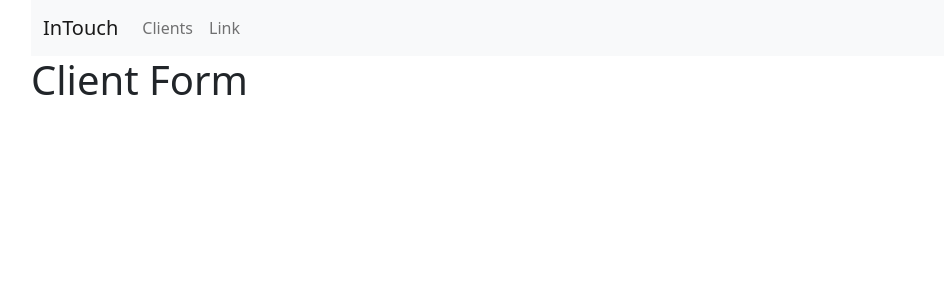
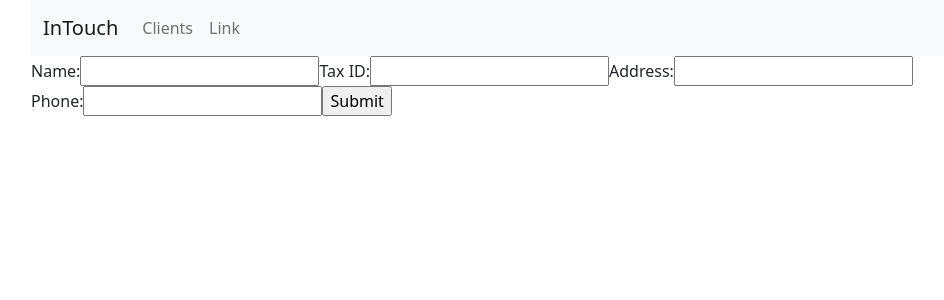
Before and after one commit to Gstafylopatis/intouch-frontend, a React (Create React App) app: page /clients/1 in a window 1280 px wide. Shown: the top 300 px of the page, without its empty margins (51-995 px from the left). Built offline with nearby package versions, Linux system fonts and the light colour scheme.

Commit message:
Implemented basic clientForm

```diff
--- a/src/components/Clients.jsx
+++ b/src/components/Clients.jsx
@@ -19,6 +19,12 @@ class Clients extends Component {
         phone: '657897',
       },
     ],
+  };
+
+  handleDelete = (id) => {
+    let clients = [...this.state.clients];
+    clients = clients.filter((client) => client.id !== id);
+    this.setState({ clients });
   };
 
   render() {
@@ -45,6 +51,14 @@ class Clients extends Component {
                   Edit
                 </Link>
               </td>
+              <td>
+                <button
+                  className='btn btn-danger'
+                  onClick={() => this.handleDelete(client.id)}
+                >
+                  Delete
+                </button>
+              </td>
             </tr>
           ))}
         </tbody>
--- a/src/components/clientForm.jsx
+++ b/src/components/clientForm.jsx
@@ -1,8 +1,66 @@
 import React, { Component } from 'react';
 
 class ClientForm extends Component {
+  state = {
+    name: '',
+    tax_id: '',
+    address: '',
+    phone: '',
+  };
+
+  handleChange = (event) => {
+    const field = event.target.name;
+    this.setState({ [field]: event.target.value });
+  };
+
+  handleSubmit = (event) => {
+    event.preventDefault();
+    console.log(event);
+    console.log(this.state);
+  };
+
   render() {
-    return <h1>Client Form</h1>;
+    return (
+      <form onSubmit={this.handleSubmit}>
+        <label>
+          Name:
+          <input
+            type='text'
+            name='name'
+            value={this.state.name}
+            onChange={this.handleChange}
+          />
+        </label>
+        <label>
+          Tax ID:
+          <input
+            type='text'
+            name='tax_id'
+            value={this.state.tax_id}
+            onChange={this.handleChange}
+          />
+        </label>
+        <label>
+          Address:
+          <input
+            type='text'
+            name='address'
+            value={this.state.address}
+            onChange={this.handleChange}
+          />
+        </label>
+        <label>
+          Phone:
+          <input
+            type='text'
+            name='phone'
+            value={this.state.phone}
+            onChange={this.handleChange}
+          />
+        </label>
+        <input type='submit' name='submit' />
+      </form>
+    );
   }
 }
 
```
